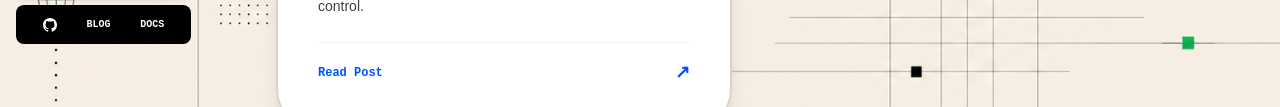
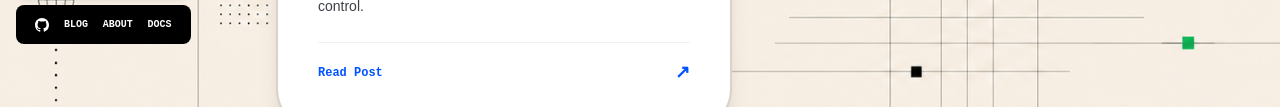
Before and after one commit to VesperAkshay/dropwire, an Astro site in the folder dropwire-web/: page /blog in a window 1280 px wide. Shown: the part 1003-1110 px from the top of the page. Built offline with nearby package versions, Linux system fonts and the light colour scheme; Astro itself is replaced by a stand-in of ours; some packages are replaced by stand-ins of ours; a web font is replaced by a local one.

Commit message:
feat(web): add About link to sidebar nav

```diff
--- a/dropwire-web/src/layouts/BaseLayout.astro
+++ b/dropwire-web/src/layouts/BaseLayout.astro
@@ -243,6 +243,7 @@ const NAV_BLOCKS = [
                 </svg>
               </a>
               <a href="/blog" aria-label="Blog" class="font-mono text-[10px] font-black hover:text-[#FFB800] transition-colors">BLOG</a>
+              <a href="/about" aria-label="About" class="font-mono text-[10px] font-black hover:text-[#FFB800] transition-colors">ABOUT</a>
               <a href="/docs" aria-label="Docs" class="font-mono text-[10px] font-black hover:text-[#FFB800] transition-colors">DOCS</a>
             </div>
           </div>
```
